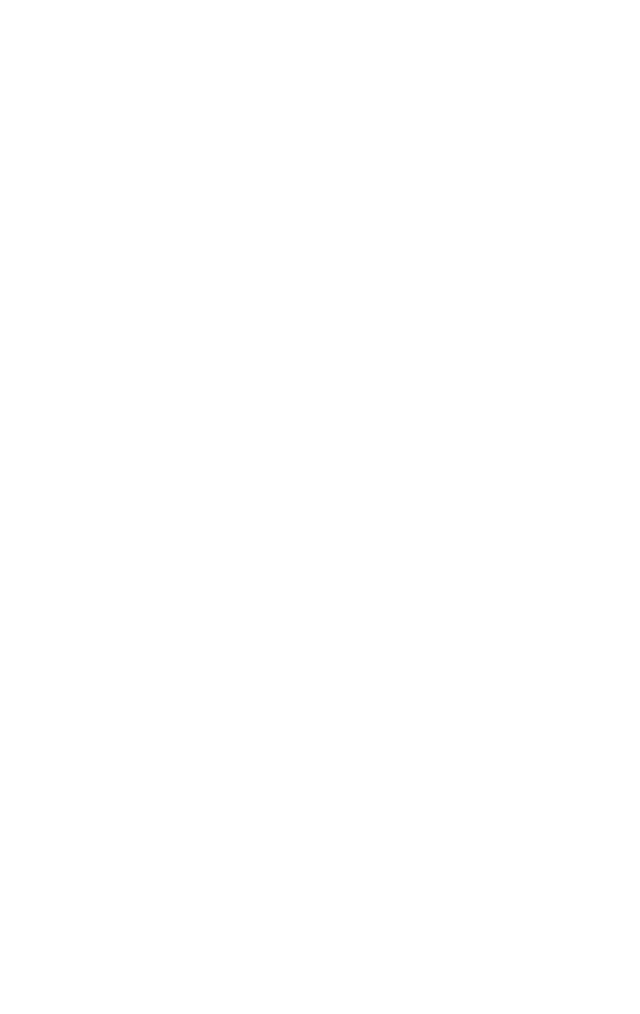
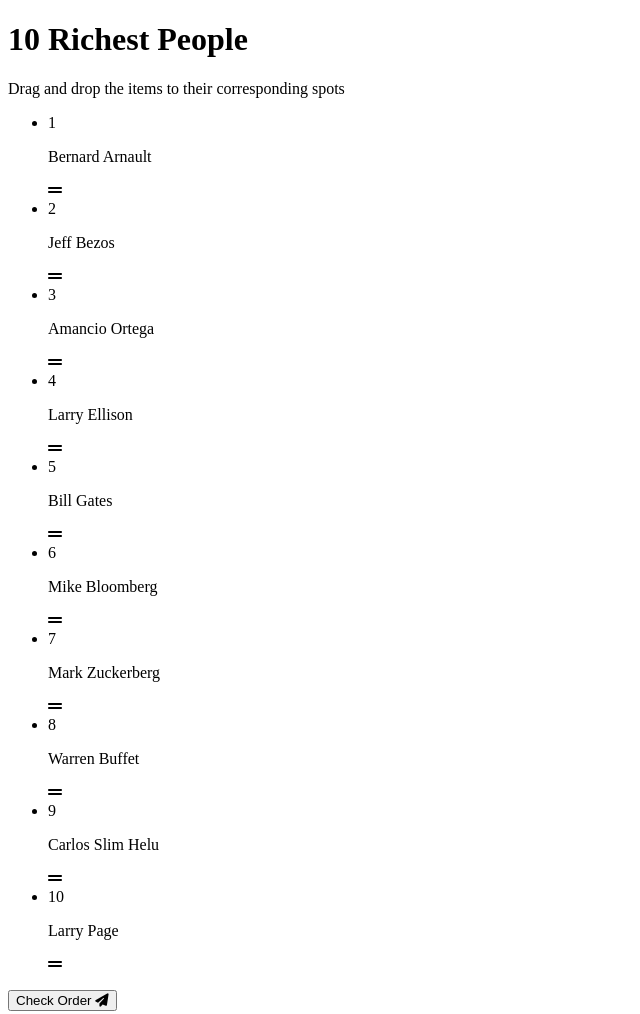
Before and after one commit to koneone2002/sortable-list, a plain HTML site: page index.html in a window 1280 px wide. Shown: the whole page, without its empty margins (0-640 px from the left). Before the commit the page ends 800 px from the top, so only its background shows below. Drawn offline with Linux system fonts and the light colour scheme.

Commit message:
created random sort and inserted list items into DOM

```diff
--- a/index.html
+++ b/index.html
@@ -4,10 +4,21 @@
     <meta charset="UTF-8" />
     <meta name="viewport" content="width=device-width, initial-scale=1.0" />
     <meta http-equiv="X-UA-Compatible" content="ie=edge" />
+    <script
+      src="https://kit.fontawesome.com/a525738a31.js"
+      crossorigin="anonymous"
+    ></script>
     <link rel="stylesheet" href="style.css" />
     <title>Sortable List</title>
   </head>
   <body>
+    <h1>10 Richest People</h1>
+    <p>Drag and drop the items to their corresponding spots</p>
+    <ul id="draggable-list" class="draggable-list"></ul>
+    <button class="check-btn" id="check">
+      Check Order
+      <div class="fas fa-paper-plane"></div>
+    </button>
     <script src="script.js"></script>
   </body>
 </html>
--- a/script.js
+++ b/script.js
@@ -0,0 +1,44 @@
+const draggable_list = document.getElementById('draggable-list');
+const check = document.getElementById('check');
+
+const richestPeople = [
+  'Jeff Bezos',
+  'Bill Gates',
+  'Warren Buffet',
+  'Bernard Arnault',
+  'Carlos Slim Helu',
+  'Amancio Ortega',
+  'Larry Ellison',
+  'Mark Zuckerberg',
+  'Mike Bloomberg',
+  'Larry Page'
+];
+
+// store the list items
+const listItems = [];
+
+let dragStartIndex;
+
+createList();
+// Insert list items into DOM
+function createList() {
+  [...richestPeople]
+    .map(a => ({ value: a, sort: Math.random() }))
+    .sort((a, b) => a.sort - b.sort)
+    .map(a => a.value)
+    .forEach((person, index) => {
+      //console.log(person);
+      const listItem = document.createElement('li');
+
+      listItem.setAttribute('data-index', index);
+      listItem.innerHTML = `
+      <span class="number">${index + 1}</span>
+      <div class="draggable" draggable="true">
+        <p class="person-name">${person}</p>
+        <i class="fas fa-grip-lines"></i>
+      </div>
+    `;
+      listItems.push(listItem);
+      draggable_list.appendChild(listItem);
+    });
+}
```
